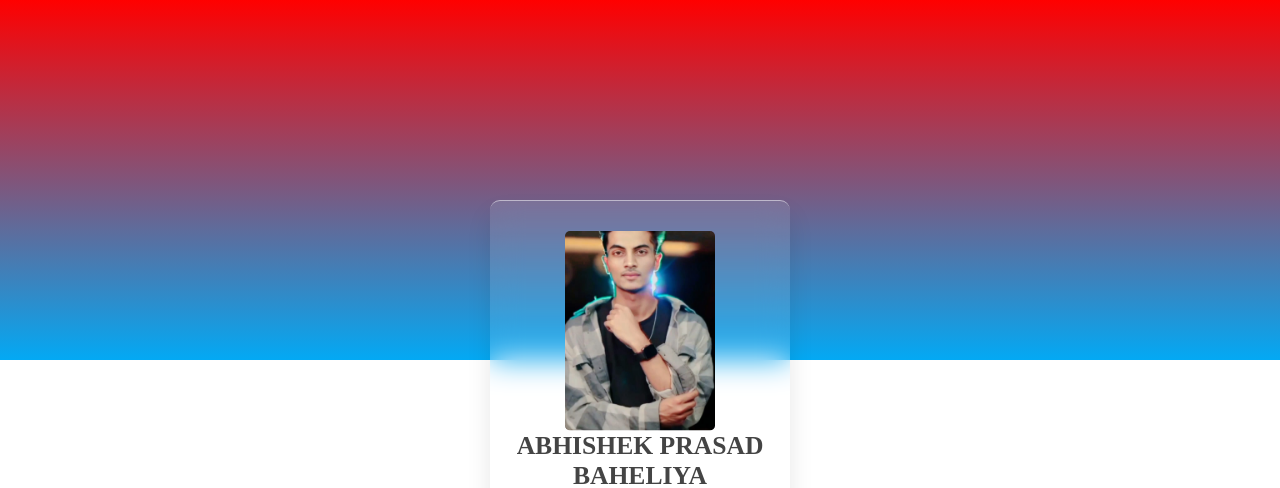
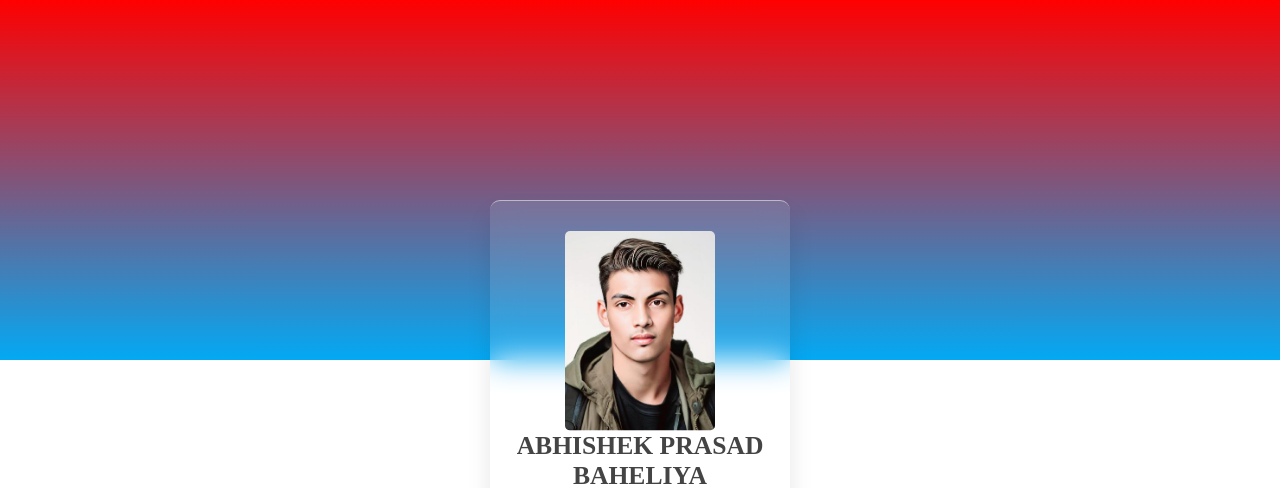
Before and after one commit to ABHISHEK-PRASAD-BAHELIYA/Profile-card, a plain HTML site: page index.html in a window 1280 px wide. Shown: the top 488 px of the page. Drawn offline with Linux system fonts and the light colour scheme.

Commit message:
Update files

```diff
--- a/index.html
+++ b/index.html
@@ -12,7 +12,7 @@
 <body>
     <div class="card">
         <div class="img-bx">
-            <img src="ABHISHEK.jpeg" alt="img" />
+            <img src="Images/Profile-image.jpeg" alt="img" />
         </div>
         <div class="content">
             <div class="detail">
```
Also changed, not shown: ABHISHEK.jpeg (deleted), Images/Profile-image.jpeg (added).
